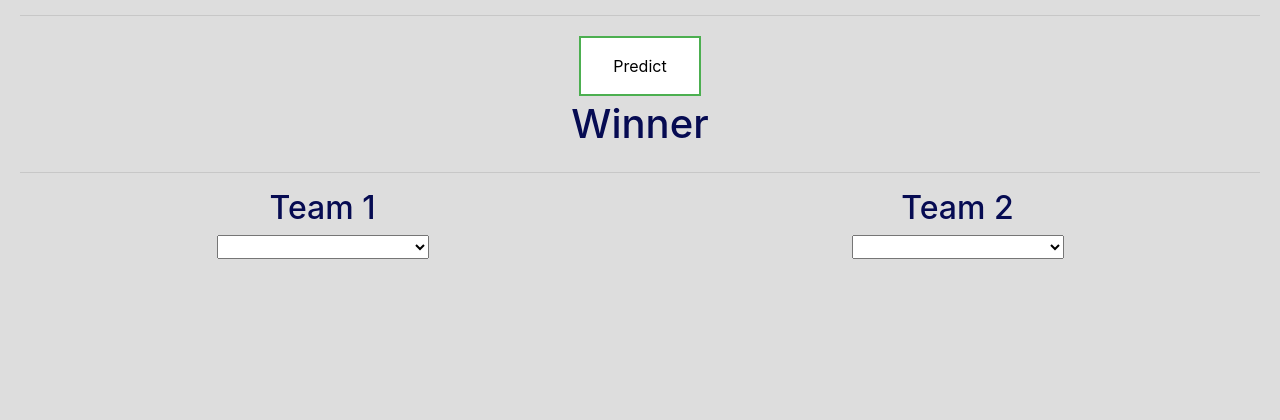
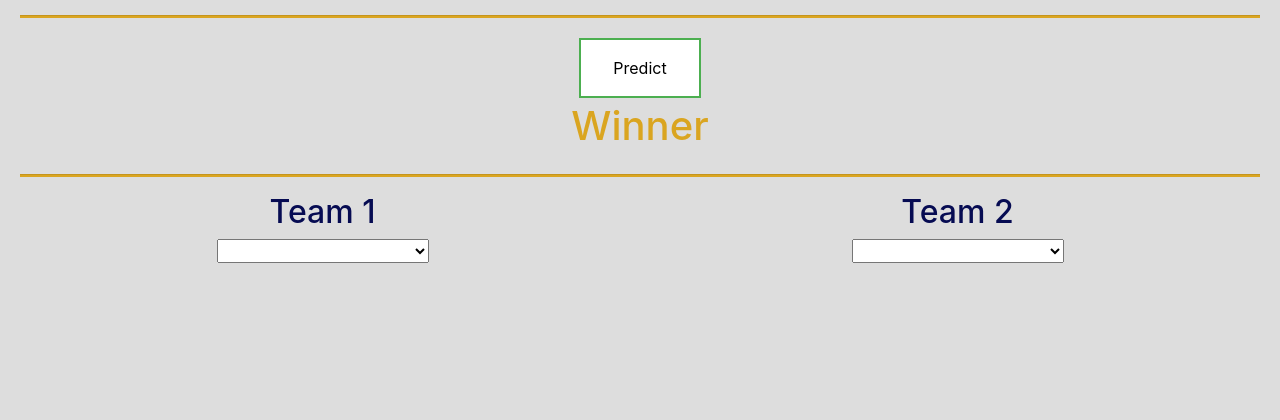
Before and after one commit to arerickson28/Machine-Learning-NBA, a Flask app: page / in a window 1280 px wide. Shown: the part 305-725 px from the top of the page. Run offline with Flask 2, Linux system fonts and the light colour scheme; some libraries are stand-ins or nearby versions.

Commit message:
changed some coloring on webpage

```diff
--- a/static/css/styles.css
+++ b/static/css/styles.css
@@ -66,3 +66,12 @@
       background-color: #4CAF50;
       color: white;
     }
+
+    .winner {
+        color: goldenrod ;
+    }
+
+    hr {
+        height: 2px ;
+        background-color: goldenrod ;
+    }
--- a/templates/index.html
+++ b/templates/index.html
@@ -51,7 +51,7 @@
 
     <div class="row">
         <div class="col-12">
-            <h1>Winner</h1>
+            <h1 class='winner'>Winner</h1>
             <div id="TwoTeamsNeeded"></div>
             <div id="winning_team_name"></div>
             <div id="winning_team_logo"></div>
```
